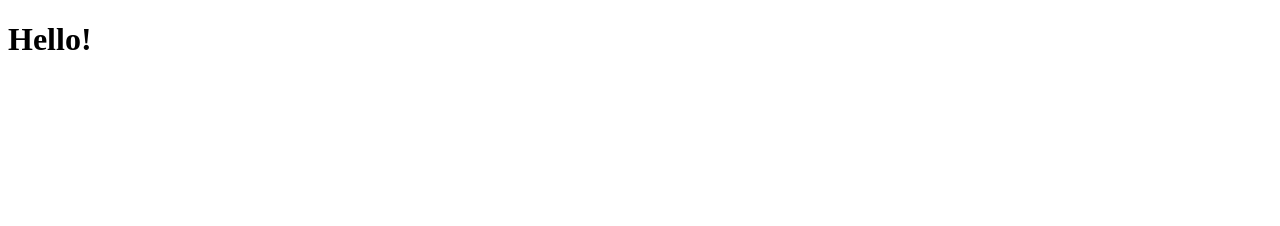
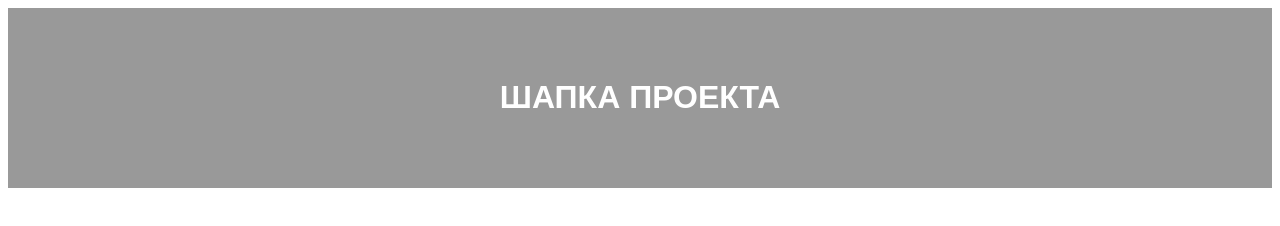
Before and after one commit to fotospace/remote-test, a plain HTML site: page index.html in a window 1280 px wide. Drawn offline with Linux system fonts and the light colour scheme.

Commit message:
Header ready

```diff
--- a/index.html
+++ b/index.html
@@ -5,8 +5,11 @@
     <meta http-equiv="X-UA-Compatible" content="IE=edge">
     <meta name="viewport" content="width=device-width, initial-scale=1.0">
     <title>Document</title>
+    <link rel="stylesheet" href="main.css">
 </head>
 <body>
-    <h1>Hello!</h1>
+    <header class="header">
+        <h1>ШАПКА ПРОЕКТА</h1>
+    </header>
 </body>
 </html>
--- a/main.css
+++ b/main.css
@@ -0,0 +1,8 @@
+.header {
+    padding: 50px 100px;
+    text-align: center;
+    background: #999;
+    font-style: 32px;
+    font-family: sans-serif;
+    color: #fff;
+}
```
